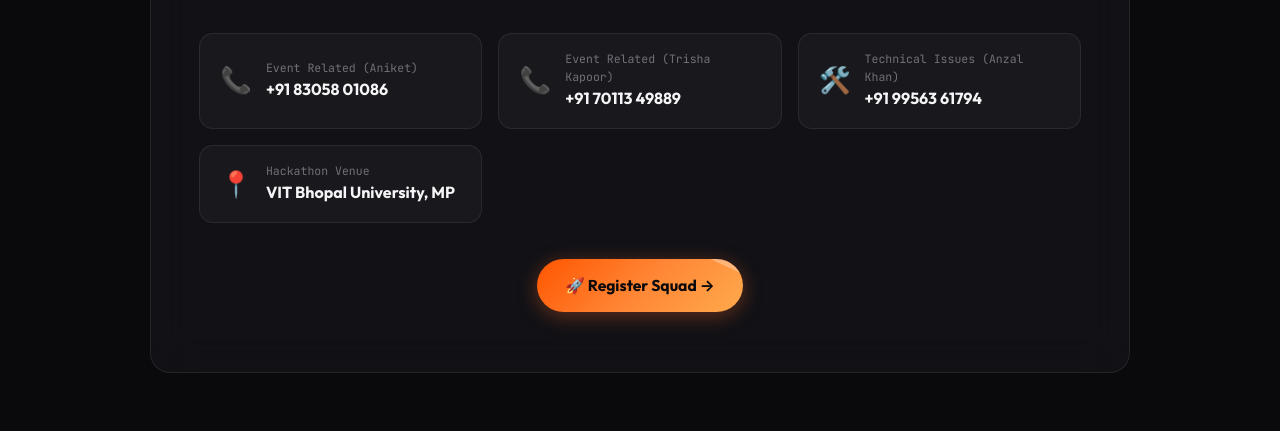
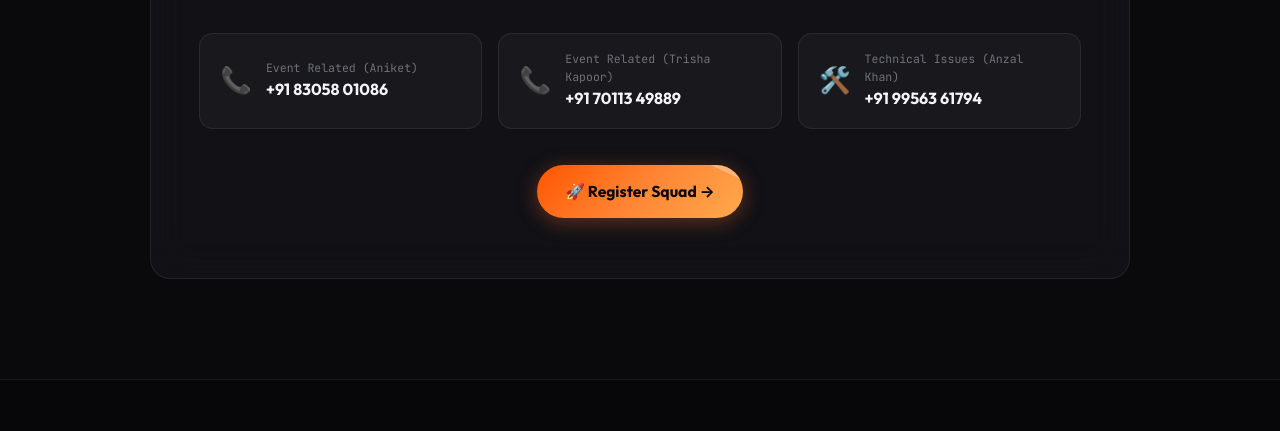
Before and after one commit to metaverse-club/codeverse_2, a website: page public/index.html in a window 1280 px wide. Shown: the part 8383-8814 px from the top of the page. Drawn offline with Linux system fonts and the light colour scheme; no server answers.

Commit message:
fix: remove Hackathon Venue chip from contact section

```diff
--- a/public/index.html
+++ b/public/index.html
@@ -818,13 +818,6 @@
               </div>
             </a>
 
-            <div class="contact-chip">
-              <span class="chip-icon">📍</span>
-              <div class="chip-details">
-                <span class="chip-label">Hackathon Venue</span>
-                <strong>VIT Bhopal University, MP</strong>
-              </div>
-            </div>
           </div>
 
           <div class="cta-button-row">
```
